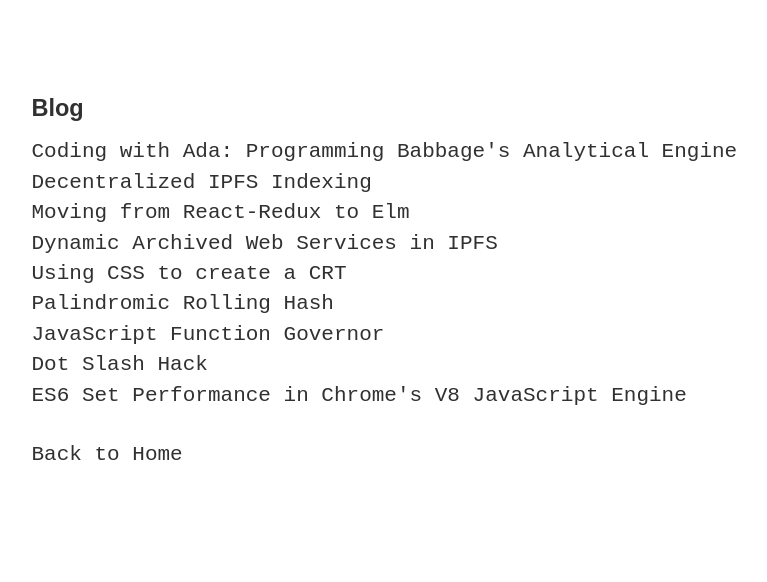
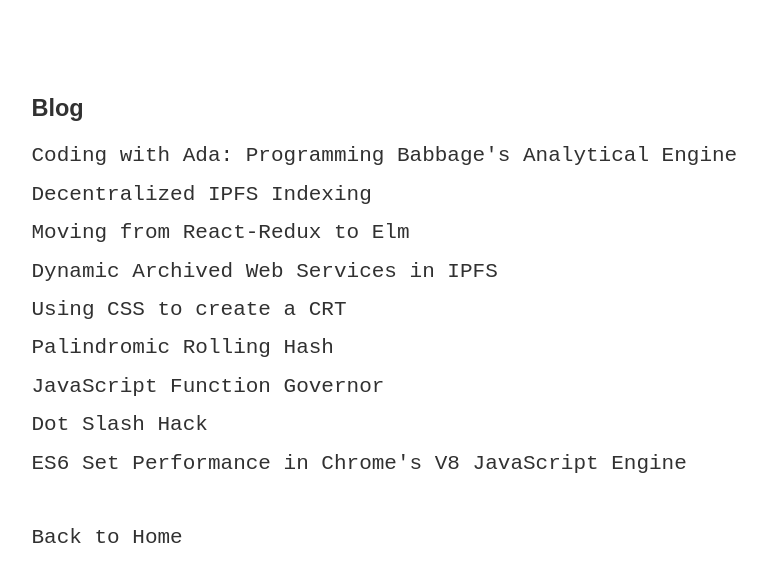
Before and after one commit to cakenggt/aleclownes.com, a Jekyll site: the page built from blog.html, in a window 1280 px wide. Shown: the top 582 px of the page, without its empty margins (241-1008 px from the left). Built offline with Jekyll 4.4.1, drawn with Linux system fonts in a browser that asks for light colours; nearby versions of some CDN libraries; some web fonts are replaced.

Commit message:
Add padding to list items

```diff
--- a/blog.html
+++ b/blog.html
@@ -2,8 +2,10 @@
 layout: plain_page
 title: Blog
 ---
+<ul class="clear-list no-padding-list">
 {% for post in site.posts %}
-  <a href="{{ post.url }}">{{ post.title }}</a><br>
+  <li><a href="{{ post.url }}">{{ post.title }}</a></li>
 {% endfor %}
+</ul>
 <br>
 <a href="/">Back to Home</a>
--- a/css/stylesheet.css
+++ b/css/stylesheet.css
@@ -12,6 +12,7 @@
   text-decoration: none;
   color: #313131;
   font-family: 'Droid Sans Mono', monospace;
+  white-space: nowrap;
 }
 a:before {
   content: "";
@@ -86,6 +87,9 @@
 .no-padding-list {
   -webkit-padding-start: 0px;
 }
+li {
+  padding: 4px 0;
+}
 .blockquote {
   font-size: 19px;
   line-height: 1.2;
```
